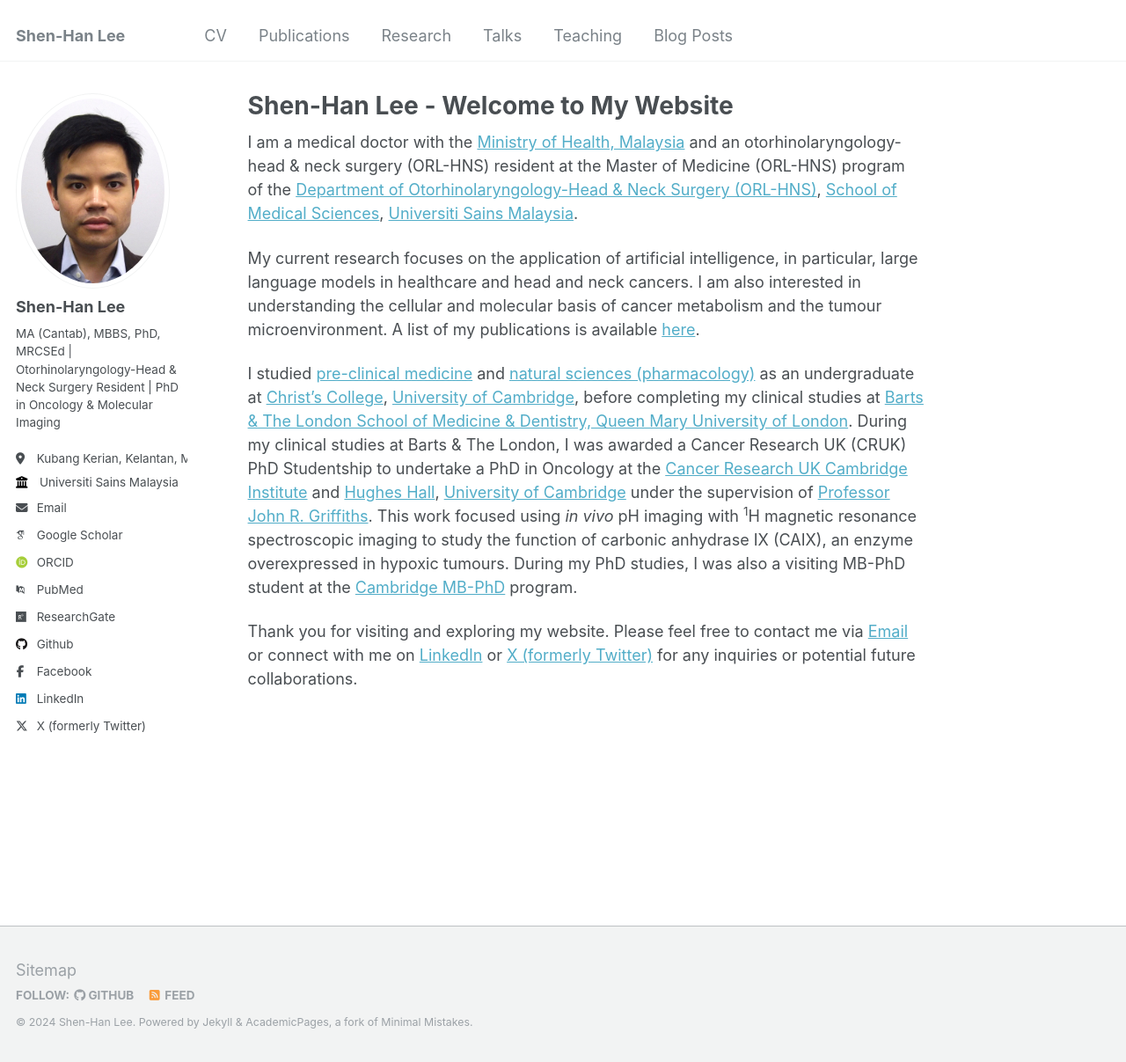
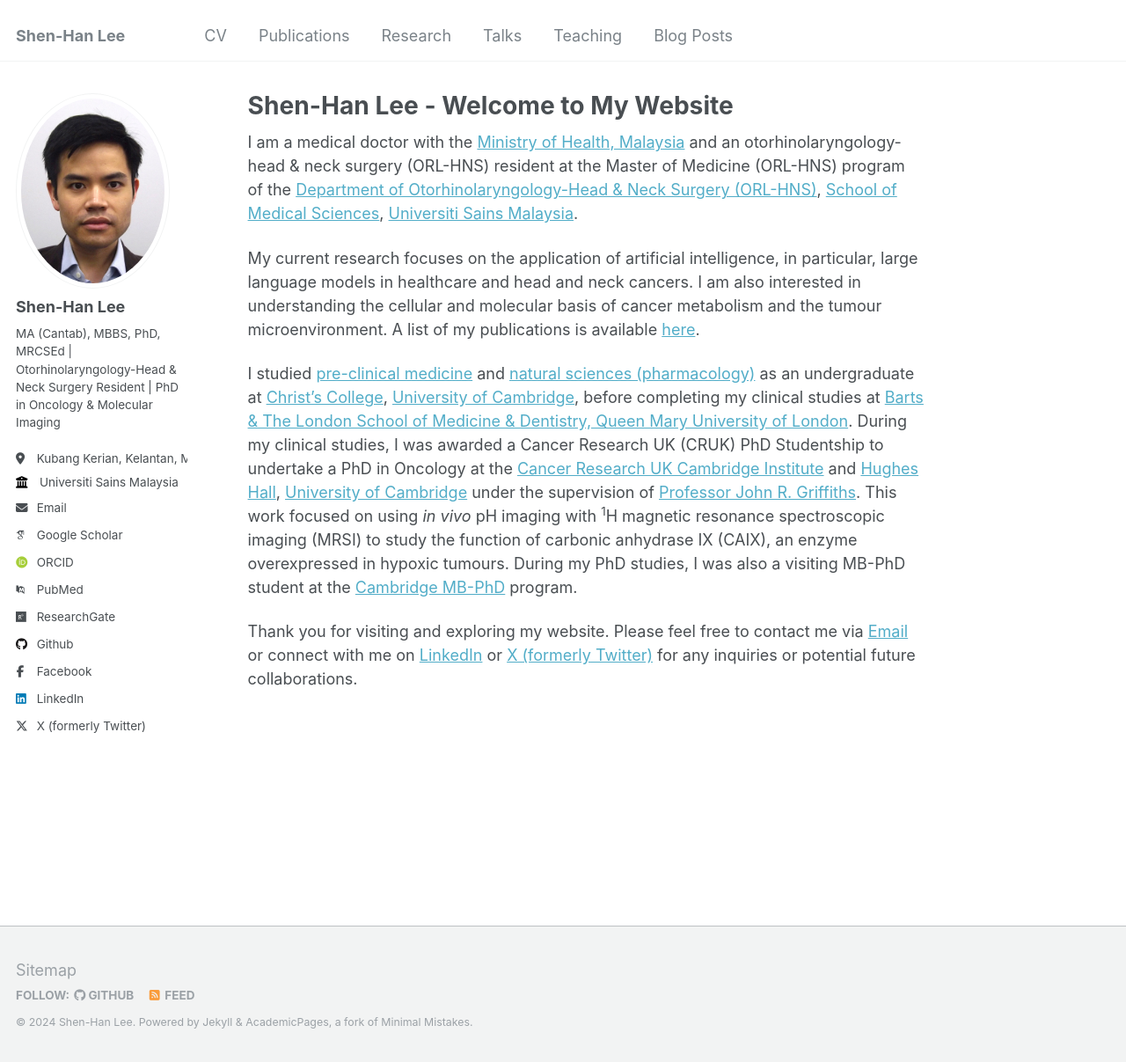
Before and after one commit to shenhanlee/shenhanlee.github.io, a Jekyll site: the page built from _pages/about.md, in a window 1280 px wide and 1207 px high. Shown: the whole window at 88% size. Built offline with Jekyll 4.4.1, drawn with Linux system fonts in a browser that asks for light colours; some web fonts are replaced.

Commit message:
Merge remote-tracking branch 'origin/master'

```diff
--- a/_pages/about.md
+++ b/_pages/about.md
@@ -11,6 +11,6 @@ I am a medical doctor with the [Ministry of Health, Malaysia](https://www.moh.go
 
 My current research focuses on the application of artificial intelligence, in particular, large language models in healthcare and head and neck cancers. I am also interested in understanding the cellular and molecular basis of cancer metabolism and the tumour microenvironment. A list of my publications is available [here](https://shenhanlee.github.io/publications).
 
-I studied [pre-clinical medicine](https://www.biology.cam.ac.uk/undergrads/MedST/Current/Course/Years1and2) and [natural sciences (pharmacology)](https://www.phar.cam.ac.uk/undergrads/bbs) as an undergraduate at [Christ's College](https://www.christs.cam.ac.uk), [University of Cambridge](https://www.cam.ac.uk), before completing my clinical studies at [Barts & The London School of Medicine & Dentistry, Queen Mary University of London](https://www.qmul.ac.uk/fmd/). During my clinical studies at Barts & The London, I was awarded a Cancer Research UK (CRUK) PhD Studentship to undertake a PhD in Oncology at the [Cancer Research UK Cambridge Institute](https://www.cruk.cam.ac.uk) and [Hughes Hall](https://www.hughes.cam.ac.uk), [University of Cambridge](https://www.cam.ac.uk) under the supervision of [Professor John R. Griffiths](https://crukcambridgecentre.org.uk/users/griffiths). This work focused using <i>in vivo</i> pH imaging with <sup>1</sup>H magnetic resonance spectroscopic imaging to study the function of carbonic anhydrase IX (CAIX), an enzyme overexpressed in hypoxic tumours. During my PhD studies, I was also a visiting MB-PhD student at the [Cambridge MB-PhD](https://www.medschl.cam.ac.uk/clinical-school-mbphd-course-information) program.
+I studied [pre-clinical medicine](https://www.biology.cam.ac.uk/undergrads/MedST/Current/Course/Years1and2) and [natural sciences (pharmacology)](https://www.phar.cam.ac.uk/undergrads/bbs) as an undergraduate at [Christ's College](https://www.christs.cam.ac.uk), [University of Cambridge](https://www.cam.ac.uk), before completing my clinical studies at [Barts & The London School of Medicine & Dentistry, Queen Mary University of London](https://www.qmul.ac.uk/fmd/). During my clinical studies, I was awarded a Cancer Research UK (CRUK) PhD Studentship to undertake a PhD in Oncology at the [Cancer Research UK Cambridge Institute](https://www.cruk.cam.ac.uk) and [Hughes Hall](https://www.hughes.cam.ac.uk), [University of Cambridge](https://www.cam.ac.uk) under the supervision of [Professor John R. Griffiths](https://crukcambridgecentre.org.uk/users/griffiths). This work focused on using <i>in vivo</i> pH imaging with <sup>1</sup>H magnetic resonance spectroscopic imaging (MRSI) to study the function of carbonic anhydrase IX (CAIX), an enzyme overexpressed in hypoxic tumours. During my PhD studies, I was also a visiting MB-PhD student at the [Cambridge MB-PhD](https://www.medschl.cam.ac.uk/clinical-school-mbphd-course-information) program.
 
 Thank you for visiting and exploring my website. Please feel free to contact me via [Email](mailto:shen-han.lee@cantab.net) or connect with me on [LinkedIn](https://www.linkedin.com/in/shenhanlee/) or [X (formerly Twitter)](https://x.com/ShenHanLee) for any inquiries or potential future collaborations.
```
